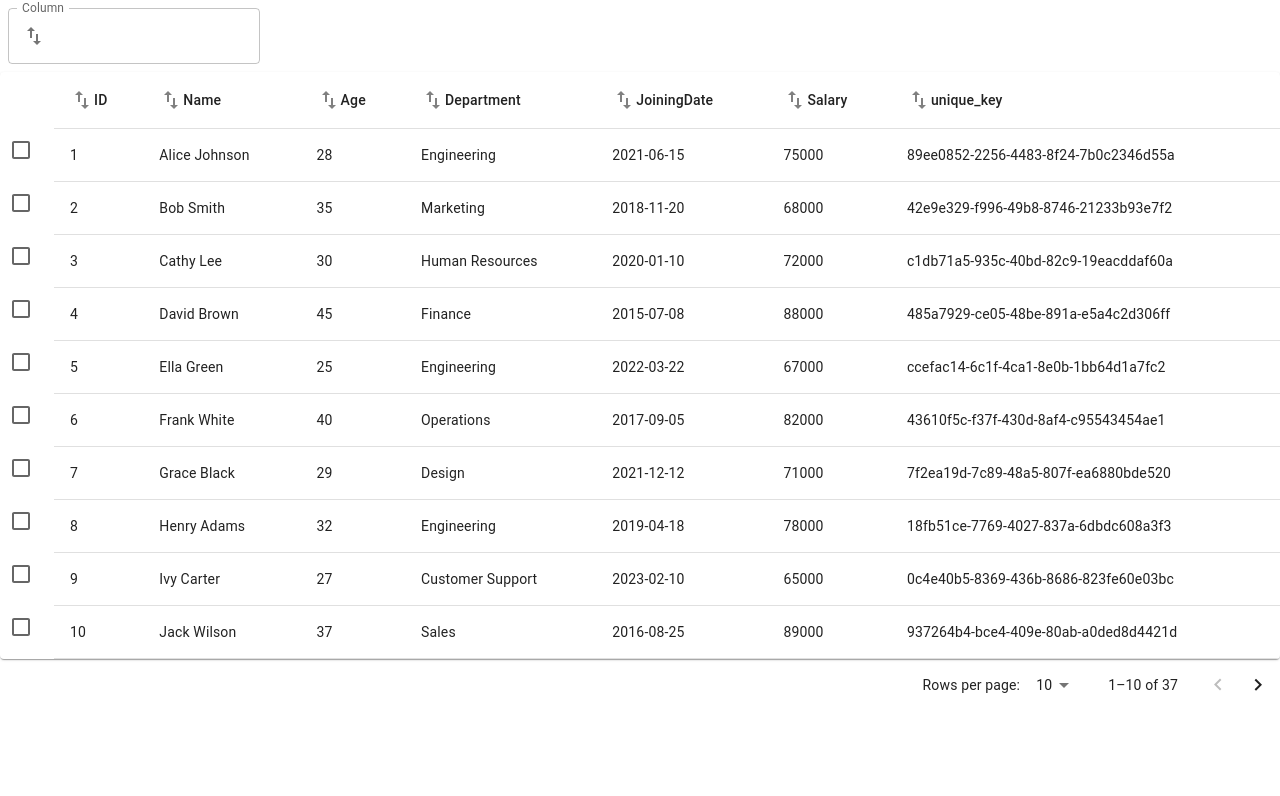
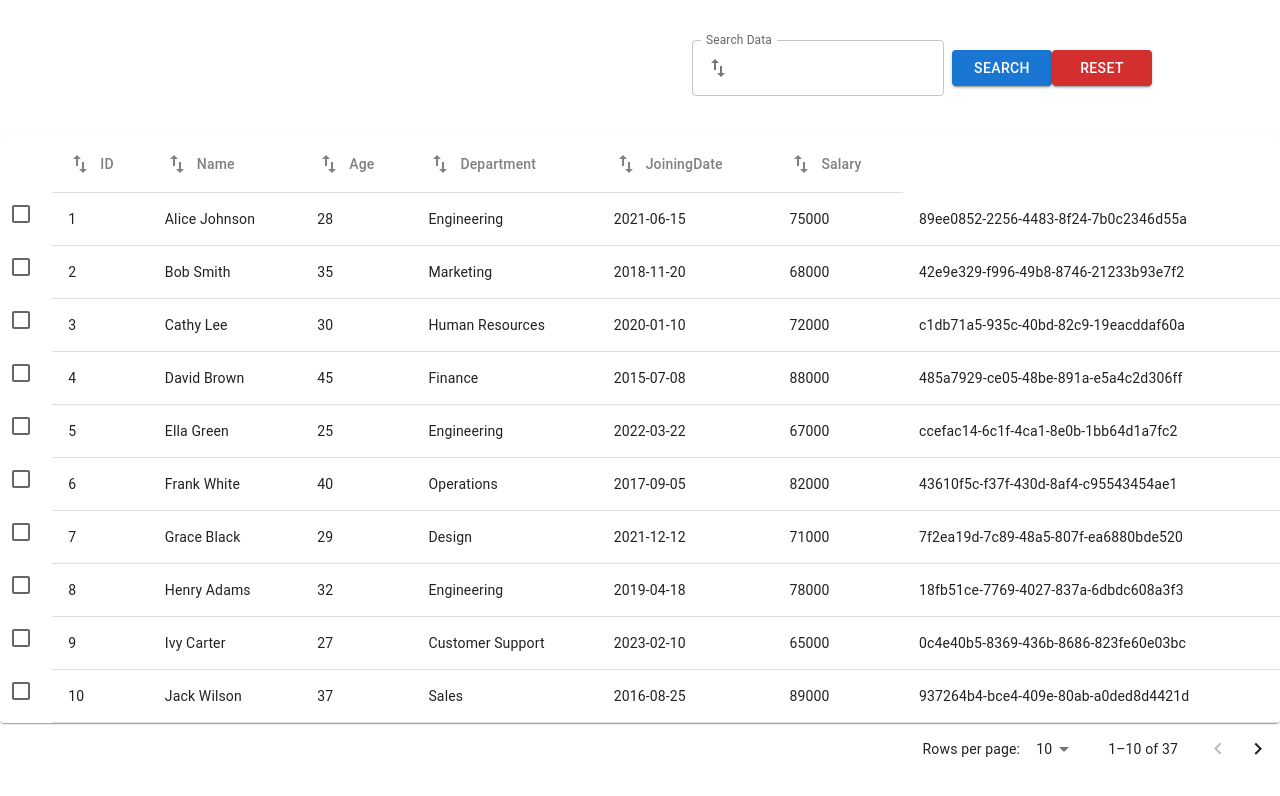
Before and after one commit to pragya-celestial-systems/Data-Grid, a React (Create React App) app: page / in a window 1280 px wide. Shown: the top 796 px of the page. Built offline with nearby package versions, Linux system fonts and the light colour scheme.

Commit message:
Feat : Add functionality to column, highlight row on hover or select

```diff
--- a/src/App.js
+++ b/src/App.js
@@ -3,7 +3,7 @@ import { TableDataProvider } from "./context/tableData";
 import { PaginationProvider } from "./context/PaginationContext";
 import { RowProvider } from "./context/RowContext";
 import BasicTable from "./components/Table";
-import Form from "./components/Form";
+import FilterForm from "./components/FilterForm";
 import { Provider } from "react-redux";
 import store from "./store/store";
 
@@ -13,7 +13,7 @@ function App() {
       <TableDataProvider>
         <PaginationProvider>
           <RowProvider>
-            <Form />
+            <FilterForm />
             <BasicTable />
             <TablePaginationDemo />
           </RowProvider>
--- a/src/components/Column.jsx
+++ b/src/components/Column.jsx
@@ -1,8 +1,8 @@
 import { TableCell } from "@mui/material";
 import React from "react";
 
-function Column({ value }) {
-  return <TableCell>{value}</TableCell>;
+function Column({ value, tableClass }) {
+  return <TableCell className={tableClass}>{value}</TableCell>;
 }
 
 export default Column;
--- /dev/null
+++ b/src/components/FilterForm.jsx
@@ -0,0 +1,95 @@
+import * as React from "react";
+import InputAdornment from "@mui/material/InputAdornment";
+import TextField from "@mui/material/TextField";
+import SwapVertIcon from "@mui/icons-material/SwapVert";
+import { Button } from "@mui/material";
+import { useSelector } from "react-redux";
+import { useTableData } from "../context/tableData";
+import { makeStyles } from "@mui/styles";
+
+const useFormStyles = makeStyles({
+  formContainer: {
+    width: "80%",
+    margin: "2rem auto",
+    display: "flex",
+    alignItems: "center",
+    justifyContent: "flex-end",
+  },
+  button: {
+    width: "100px",
+    padding: "0.8rem 0",
+    fontSize: "1rem",
+  },
+});
+
+export default function InputAdornments() {
+  const classes = useFormStyles();
+  const [searchVal, setSearchVal] = React.useState("");
+  const data = useSelector((state) => state.tableData);
+  const { tableData, setTableData } = useTableData();
+
+  function handleSearchQuery() {
+    if (!searchVal) {
+      setTableData(data);
+      return;
+    }
+
+    const filteredData = tableData.filter((data) => {
+      const dataObj = Object.values(data);
+      return dataObj.find((value) =>
+        value.toString().toLowerCase().includes(searchVal.toLowerCase())
+      );
+    });
+
+    setTableData(filteredData);
+    setSearchVal("");
+  }
+
+  function handleChangeSearch(e) {
+    if (e.target.value === "") {
+      setTableData(data);
+    }
+
+    setSearchVal(e.target.value);
+  }
+
+  function handleResetSearch() {
+    setTableData(data);
+  }
+
+  return (
+    <div className={classes.formContainer}>
+      <TextField
+        value={searchVal}
+        onChange={handleChangeSearch}
+        label="Search Data"
+        id="outlined-start-adornment"
+        sx={{ m: 1, width: "25ch" }}
+        slotProps={{
+          input: {
+            startAdornment: (
+              <InputAdornment position="start">
+                <SwapVertIcon />
+              </InputAdornment>
+            ),
+          },
+        }}
+      />
+      <Button
+        variant="contained"
+        onClick={handleSearchQuery}
+        className={classes.button}
+      >
+        Search
+      </Button>
+      <Button
+        className={classes.button}
+        variant="contained"
+        onClick={handleResetSearch}
+        color="error"
+      >
+        Reset
+      </Button>
+    </div>
+  );
+}
--- a/src/components/Form.jsx
+++ /dev/null
@@ -1,28 +0,0 @@
-import * as React from "react";
-import Box from "@mui/material/Box";
-import InputAdornment from "@mui/material/InputAdornment";
-import TextField from "@mui/material/TextField";
-import SwapVertIcon from "@mui/icons-material/SwapVert";
-
-export default function InputAdornments() {
-  return (
-    <Box sx={{ display: "flex", flexWrap: "wrap" }}>
-      <div>
-        <TextField
-          label="Column"
-          id="outlined-start-adornment"
-          sx={{ m: 1, width: "25ch" }}
-          slotProps={{
-            input: {
-              startAdornment: (
-                <InputAdornment position="start">
-                  <SwapVertIcon />
-                </InputAdornment>
-              ),
-            },
-          }}
-        />{" "}
-      </div>
-    </Box>
-  );
-}
--- a/src/components/Row.jsx
+++ b/src/components/Row.jsx
@@ -2,8 +2,23 @@ import React, { useEffect, useState } from "react";
 import Column from "./Column";
 import { Checkbox } from "@mui/material";
 import { useRowContext } from "../context/RowContext";
+import { makeStyles } from "@mui/styles";
+
+const useRowStyles = makeStyles({
+  tableRow: {
+    "&:hover": {
+      backgroundColor: "whitesmoke",
+      cursor: "pointer",
+      transition: "0.3s",
+    },
+  },
+  activeRow: {
+    background: "whitesmoke",
+  },
+});
 
 function Row({ data }) {
+  const classes = useRowStyles();
   const [rowData, setRowData] = useState([]);
   const { rowsToBeDeleted, setRowsToBeDeleted } = useRowContext();
 
@@ -19,13 +34,19 @@ function Row({ data }) {
   }
 
   return (
-    <tr data-row-index={data.unique_key}>
+    <tr data-row-index={data.unique_key} className={classes.tableRow}>
       <Checkbox
         onChange={() => handleCheck(data.unique_key)}
         checked={rowsToBeDeleted.includes(data.unique_key)}
       />
       {rowData.map((value, index) => (
-        <Column value={value} key={index} />
+        <Column
+          value={value}
+          key={index}
+          tableClass={
+            rowsToBeDeleted.includes(data.unique_key) ? classes.activeRow : ""
+          }
+        />
       ))}
     </tr>
   );
--- a/src/components/Table.jsx
+++ b/src/components/Table.jsx
@@ -11,13 +11,13 @@ import TableHead from "@mui/material/TableHead";
 import Paper from "@mui/material/Paper";
 import DeleteButton from "./DeleteButton";
 import { useRowContext } from "../context/RowContext";
-import { useDispatch, useSelector } from "react-redux";
-import { setTableData } from "../store/slices/table.slice";
+import { useDispatch } from "react-redux";
+import { deleteRow, setTableData } from "../store/slices/table.slice";
 import { v4 as uuidv4 } from "uuid";
 
 export default function BasicTable() {
   const dispatch = useDispatch();
-  const tableData = useSelector((state) => state.tableData);
+  const { tableData } = useTableData();
   const { filteredData, setFilteredData } = useTableData();
   const { currentPage, rows } = usePagination();
   const { rowsToBeDeleted, setRowsToBeDeleted } = useRowContext();
@@ -47,11 +47,7 @@ export default function BasicTable() {
   }, [currentPage, rows, tableData]);
 
   function handleDeleteRow() {
-    const updatedArray = tableData.filter(
-      (data) => !rowsToBeDeleted.includes(data.unique_key)
-    );
-
-    dispatch(setTableData(updatedArray));
+    dispatch(deleteRow({ rows: rowsToBeDeleted }));
     setRowsToBeDeleted([]);
   }
 
--- a/src/components/Theading.jsx
+++ b/src/components/Theading.jsx
@@ -11,24 +11,26 @@ function THeading({ index, heading, columnKey }) {
 
   function handleSortColumn(e) {
     setSort((prevState) => (prevState + 1) % 3);
-    const sortKey = Number(e.target.dataset.sort);
+    const sortKey = Number(e.currentTarget.dataset.sort);
     const sortType = sortTypes[sortKey];
+
     const sortedData = [...filteredData];
-    const columnData = filteredData.map((data) => data[columnKey]);
-    let updatedData = [...filteredData];
 
     if (sortType === "default") {
-      setFilteredData(filteredData);
+      setFilteredData([...filteredData]);
     } else if (sortType === "ascending") {
-      columnData.sort();
-      updatedData.forEach((data, index) => {
-        data[columnKey] = columnData[index];
+      sortedData.sort((a, b) => {
+        if (typeof a[columnKey] === "string") {
+          return a[columnKey].localeCompare(b[columnKey]);
+        }
+        if (typeof a[columnKey] === "number") {
+          return a[columnKey] - b[columnKey];
+        }
+        return 0;
       });
-
-      console.log(updatedData);
-      setFilteredData(updatedData);
+      setFilteredData(sortedData);
     } else if (sortType === "descending") {
-      const compare = (a, b) => {
+      sortedData.sort((a, b) => {
         if (typeof a[columnKey] === "string") {
           return b[columnKey].localeCompare(a[columnKey]);
         }
@@ -36,22 +38,29 @@ function THeading({ index, heading, columnKey }) {
           return b[columnKey] - a[columnKey];
         }
         return 0;
-      };
-      setFilteredData(sortedData.sort(compare));
+      });
+      setFilteredData(sortedData);
     }
   }
 
   return (
+    heading !== "unique_key" && (
       <TableCell key={index}>
         <Box
-        sx={{ display: "flex", cursor: "pointer" }}
+          sx={{
+            display: "flex",
+            alignItems: "center",
+            cursor: "pointer",
+            color: "grey",
+          }}
           data-sort={sort}
           onClick={handleSortColumn}
         >
-        <SwapVertIcon sx={{ color: "grey" }} />
+          <SwapVertIcon sx={{ marginRight: 1 }} />
           {heading}
         </Box>
       </TableCell>
+    )
   );
 }
 
--- a/src/context/tableData.jsx
+++ b/src/context/tableData.jsx
@@ -1,12 +1,21 @@
-import { createContext, useContext, useState } from "react";
+import { createContext, useContext, useEffect, useState } from "react";
+import { useSelector } from "react-redux";
 
 const dataContext = createContext();
 
 export function TableDataProvider({ children }) {
   const [filteredData, setFilteredData] = useState([]);
+  const [tableData, setTableData] = useState([]);
+  const data = useSelector((state) => state.tableData);
+
+  useEffect(() => {
+    setTableData(data);
+  }, [data]);
 
   return (
-    <dataContext.Provider value={{ filteredData, setFilteredData }}>
+    <dataContext.Provider
+      value={{ filteredData, setFilteredData, tableData, setTableData }}
+    >
       {children}
     </dataContext.Provider>
   );
--- a/src/store/slices/table.slice.js
+++ b/src/store/slices/table.slice.js
@@ -4,12 +4,18 @@ const tableSlice = createSlice({
   name: "table-slice",
   initialState: [],
   reducers: {
-    removeData: (state, action) => {},
     setTableData: (state, action) => {
       return action.payload;
+    },
+    deleteRow: (state, action) => {
+      const { rows } = action.payload;
+      const updatedArray = state.filter(
+        (data) => !rows.includes(data.unique_key)
+      );
+      return updatedArray;
     },
   },
 });
 
-export const { removeData, setTableData } = tableSlice.actions;
+export const { setTableData, deleteRow } = tableSlice.actions;
 export default tableSlice.reducer;
```
Lines whose indentation alone changed are shown as unchanged.
